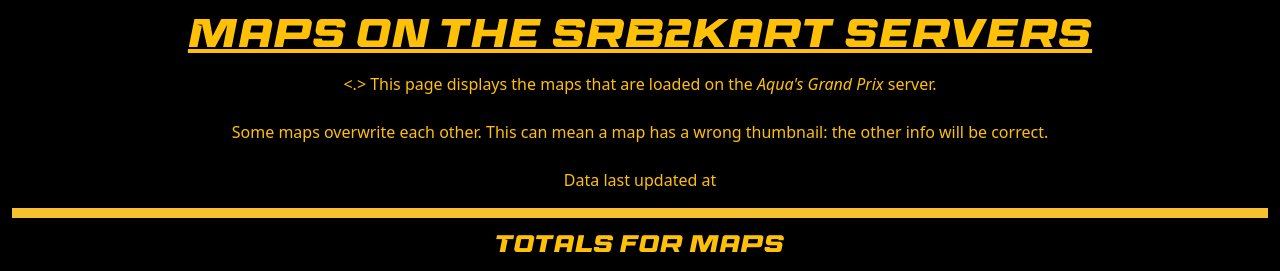
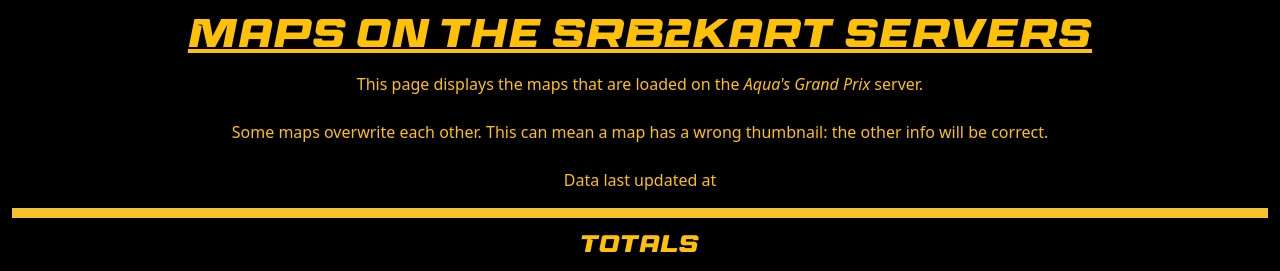
Before and after one commit to NielsjeNL/srb2kart-website, a Flask app: template srb2kartwebsite/templates/maps_gp.html in a window 1280 px wide. Shown: the part 86-357 px from the top of the page. Run offline with Flask 3, Linux system fonts and the light colour scheme; the template is opened without the code that fills it, so the values that code supplies are empty; parts of the project's set-up code (start-up, migrations or seed data) failed here and were passed over.

Commit message:
wouldnt be a first commit without minor issues

```diff
--- a/srb2kartwebsite/templates/maps_gp.html
+++ b/srb2kartwebsite/templates/maps_gp.html
@@ -7,12 +7,11 @@
     <h1 class="text-center text-warning mt-3">Maps on the SRB2Kart servers</h1>
 
     <div class="col text-center text-warning">
-        <.>
-            This page displays the maps that are loaded on the <i>Aqua's Grand Prix</i> server.<br>
-            <br>
-            Some maps overwrite each other. This can mean a map has a wrong thumbnail: the other info will be correct.<br>
-            <br>
-            Data last updated at <b>{{mapData['currTime']}}</b>
+        This page displays the maps that are loaded on the <i>Aqua's Grand Prix</i> server.<br>
+        <br>
+        Some maps overwrite each other. This can mean a map has a wrong thumbnail: the other info will be correct.<br>
+        <br>
+        Data last updated at <b>{{mapData['currTime']}}</b>
         </p>
     </div>
 
@@ -30,7 +29,7 @@
     <div class="container text-center">
         <div class="row justify-content-md-center">
             <div class="col col-lg-6">
-                <h4 class="text-warning">Totals for maps</h4>
+                <h4 class="text-warning">Totals</h4>
                 <table class="table table-sm table-dark table-hover text-warning">
                     <thead>
                         <tr>
```
